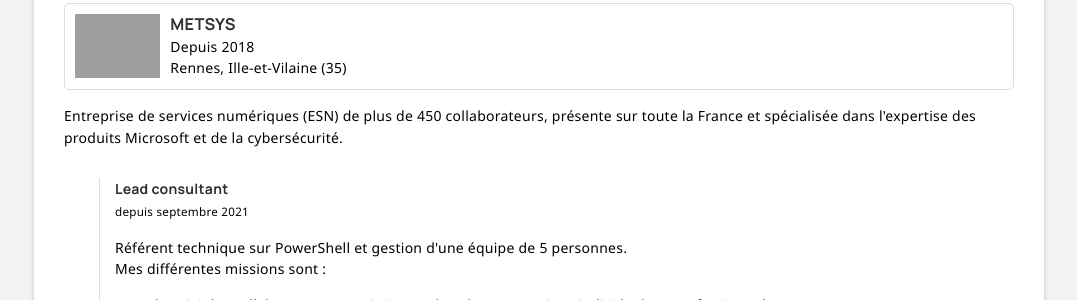
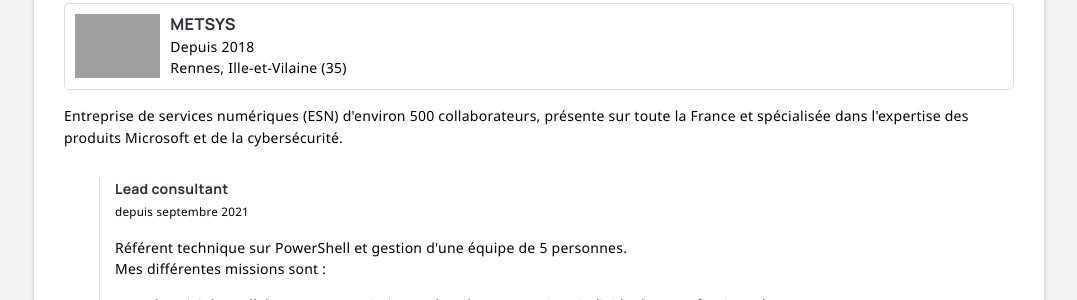
Before and after one commit to leobouard/leobouard.github.io, a Jekyll site: the page built from cv.md, in a window 1280 px wide and 900 px high, scrolled down 809 px, cut to the strip 154-454 px from the top of the window. Shown: the whole strip, without its empty margins (101-1178 px from the left). Built offline with Jekyll 4.4.1, drawn with Linux system fonts in a browser that asks for light colours; some web fonts are replaced; grey boxes are pictures that could not be loaded.

Commit message:
Update cv.md

```diff
--- a/cv.md
+++ b/cv.md
@@ -97,7 +97,7 @@
             </div>
         </div>
         <div>
-            <p>Entreprise de services numériques (ESN) de plus de 450 collaborateurs, présente sur toute la France et spécialisée dans l'expertise des produits Microsoft et de la cybersécurité.</p>
+            <p>Entreprise de services numériques (ESN) d'environ 500 collaborateurs, présente sur toute la France et spécialisée dans l'expertise des produits Microsoft et de la cybersécurité.</p>
         </div>
         <div class="experience">
             <h4>Lead consultant</h4>
```
